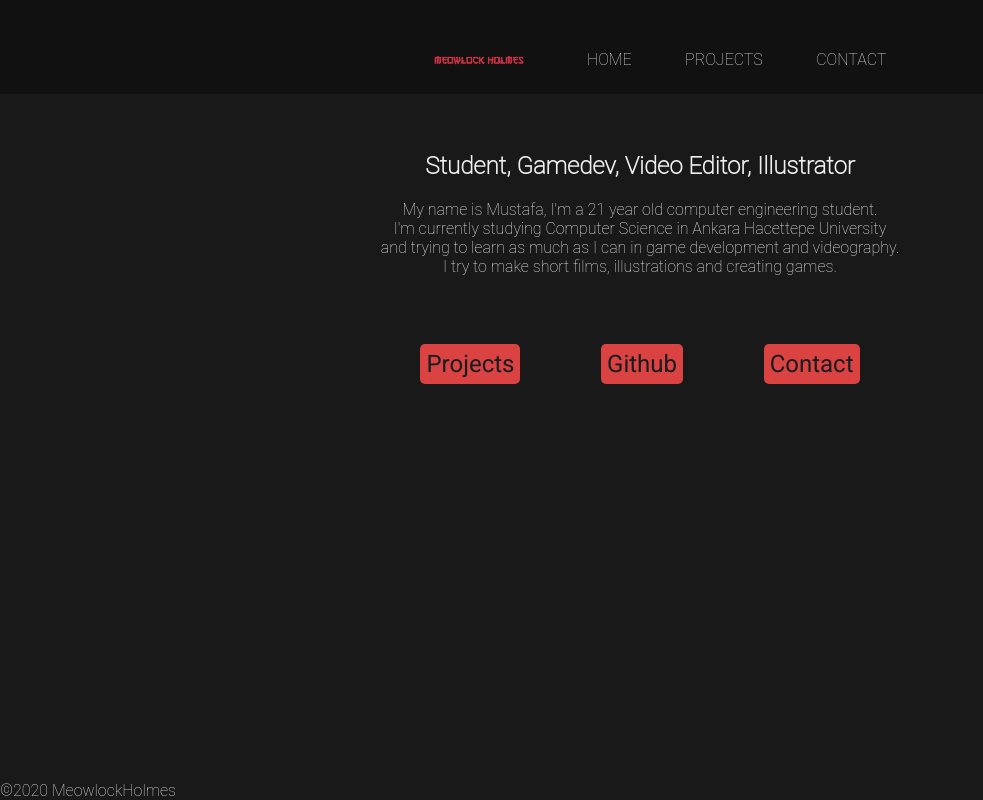
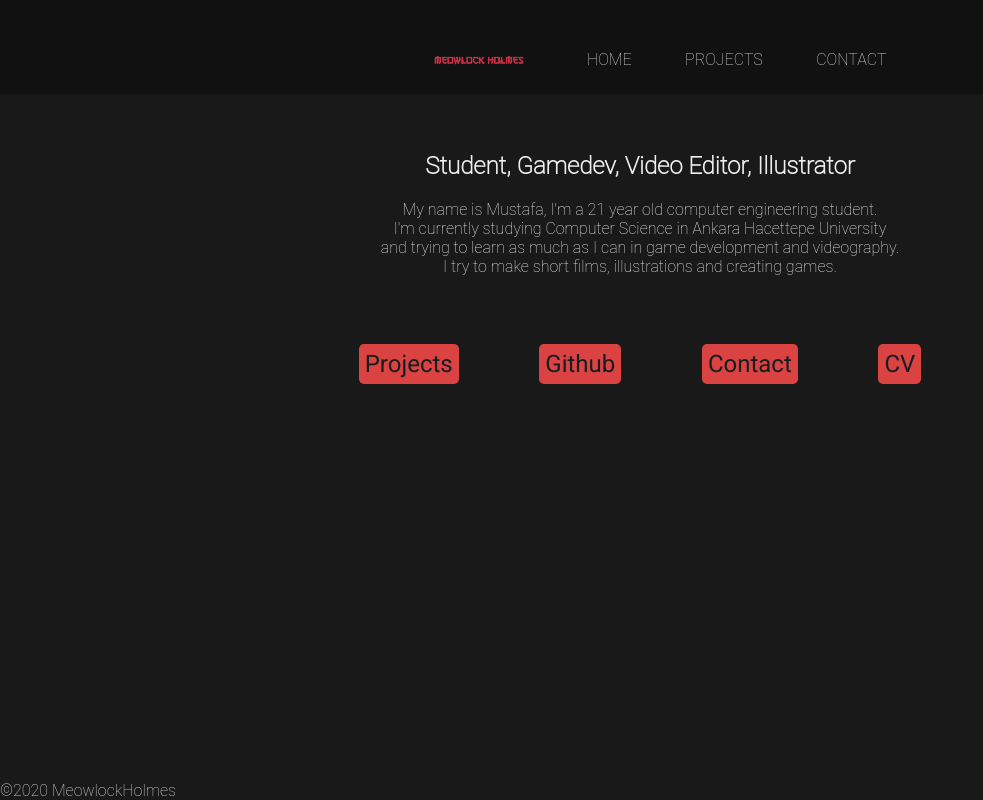
Before and after one commit to MeowlockHolmes/meowlockholmes.github.io, a plain HTML site: page index.html in a window 1280 px wide. Shown: the whole page, without its empty margins (0-983 px from the left). Drawn offline with Linux system fonts and the light colour scheme.

Commit message:
Added CV button

```diff
--- a/index.html
+++ b/index.html
@@ -35,6 +35,7 @@
             <a class="mybutton" href="pages/projects.html">Projects</a>
             <a class="mybutton" href="https://github.com/MeowlockHolmes/">Github</a>
             <a class="mybutton" href="pages/contact.html">Contact</a>
+		<a class="mybutton" href="https://github.com/MeowlockHolmes/CV/blob/master/mustafa_candan_cv.pdf">CV</a>
         </section>
         <footer>
             ©2020 MeowlockHolmes
```
